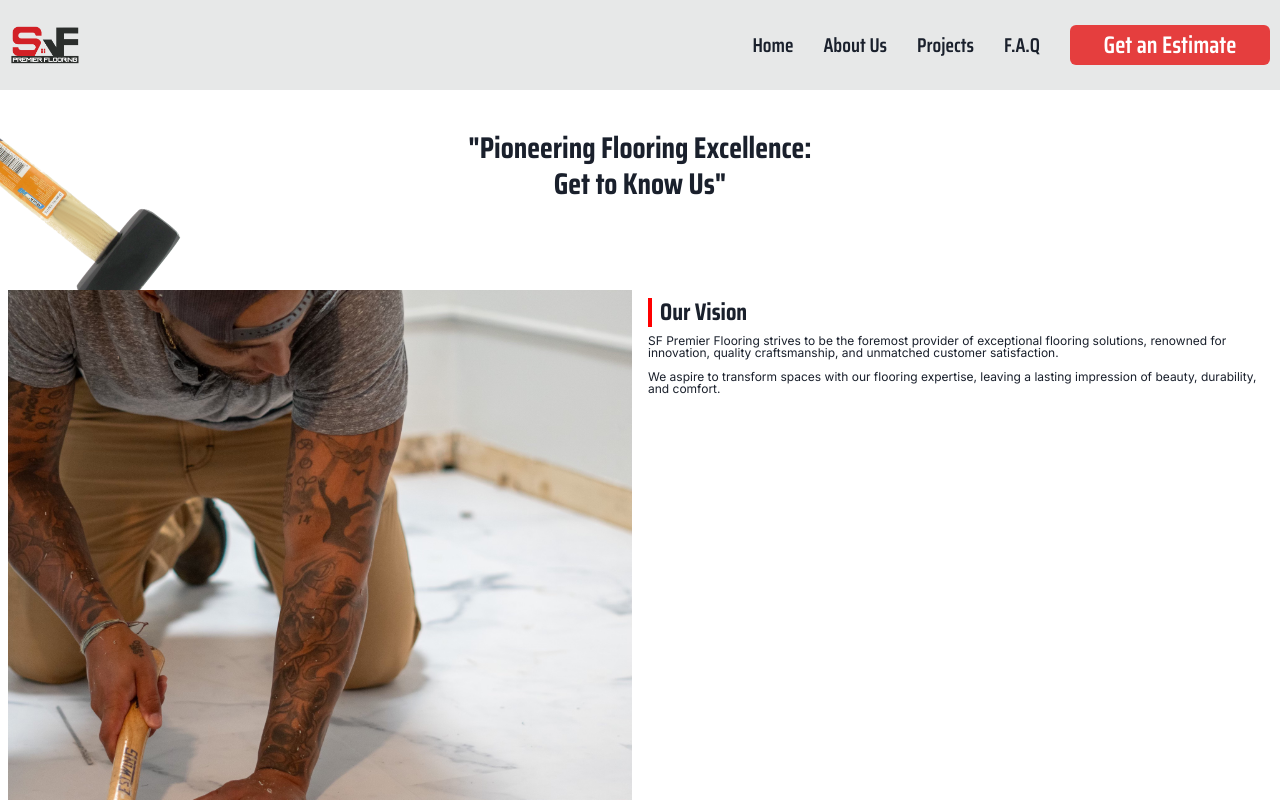
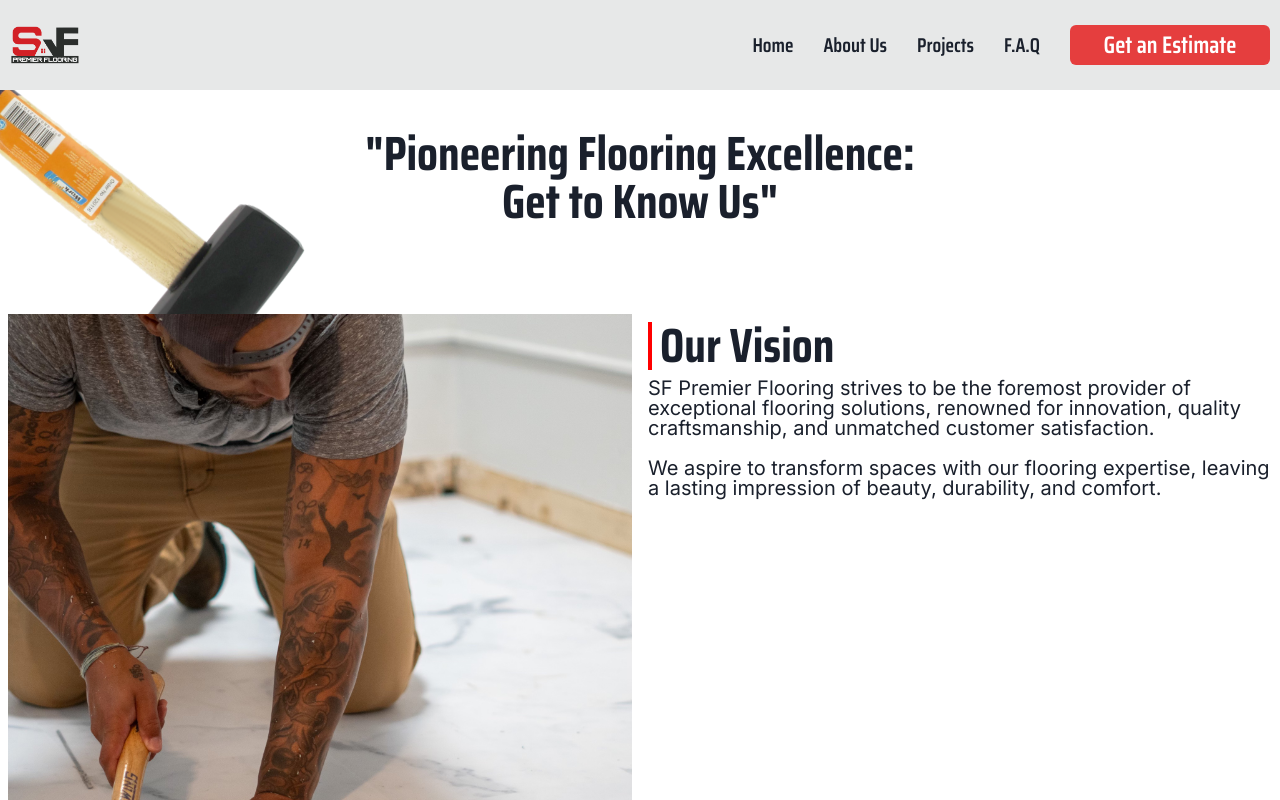
Before and after one commit to B-Mcghee/sf-flooring, a React (Vite) app: page /about in a window 1280 px wide. Shown: the top 800 px of the page. Built offline with nearby package versions, Linux system fonts and the light colour scheme.

Commit message:
fix build issues

```diff
--- a/src/components/pages/AboutPage.tsx
+++ b/src/components/pages/AboutPage.tsx
@@ -8,9 +8,9 @@ const AboutPage = () => {
     transform: "rotate(169.4deg)",
     zIndex: "-1",
     position: "absolute",
-    top: 14,
-    left: -20,
-    maxWidth: "250px",
+    top: { base: 14, md: -10 },
+    left: { base: -20, md: -28 },
+    maxWidth: { base: "250px", md: "400px" },
   };
 
   const woodStyle = {
@@ -29,7 +29,7 @@ const AboutPage = () => {
       <Box mt={10} mb={20}>
         <Heading
           as="h3"
-          fontSize="3xl"
+          size={{ base: "xl", md: "2xl" }}
           textAlign={"center"}
           fontFamily="Saira Condensed"
           fontWeight="bold"
@@ -38,7 +38,7 @@ const AboutPage = () => {
         </Heading>
         <Heading
           as="h3"
-          fontSize="3xl"
+          size={{ base: "xl", md: "2xl" }}
           textAlign={"center"}
           fontFamily="Saira Condensed"
           fontWeight="bold"
@@ -56,7 +56,7 @@ const AboutPage = () => {
           <Box textAlign="left" w="100%" m={2}>
             <Heading
               as={"h3"}
-              fontSize="2xl"
+              size={{ base: "lg", md: "2xl" }}
               borderLeft="4px solid red"
               pl={2}
               display="inline-block"
@@ -67,7 +67,11 @@ const AboutPage = () => {
               Our Vision
             </Heading>
 
-            <Text fontSize="12" fontFamily="Inter" lineHeight="1">
+            <Text
+              fontSize={{ base: 12, md: "xl" }}
+              fontFamily="Inter"
+              lineHeight="1"
+            >
               SF Premier Flooring strives to be the foremost provider of
               exceptional flooring solutions, renowned for innovation, quality
               craftsmanship, and unmatched customer satisfaction.
@@ -142,7 +146,7 @@ const AboutPage = () => {
           </Box>
         </Box>
         <Box my={100} textAlign="center">
-          <EstimateButton />
+          <EstimateButton size={"sm"} font={"sm"} />
         </Box>
         <Image src={woodPhoto} sx={woodStyle} />
       </SimpleGrid>
--- a/src/components/pages/HomePage.tsx
+++ b/src/components/pages/HomePage.tsx
@@ -16,7 +16,6 @@ import luxuryVinylTile from "../../assets/luxury-vinyl-tile.jpg";
 import highEndLaminate from "../../assets/high-end-laminate.jpg";
 import luxuryVinylPlank from "../../assets/luxury-vinyl-plank.jpg";
 
-import getCroppedImageUrl from "../../services/image-url";
 import ProjectCardContainer from "../ProjectCardContainer";
 import EstimateButton from "../EstimateButton";
 
--- a/src/components/pages/ProjectPage.tsx
+++ b/src/components/pages/ProjectPage.tsx
@@ -94,7 +94,7 @@ const ProjectPage = () => {
           ))}
         </SimpleGrid>
         <Center my={10}>
-          <EstimateButton />
+          <EstimateButton size="sm" font="sm" />
         </Center>
       </Container>
     </>
```
